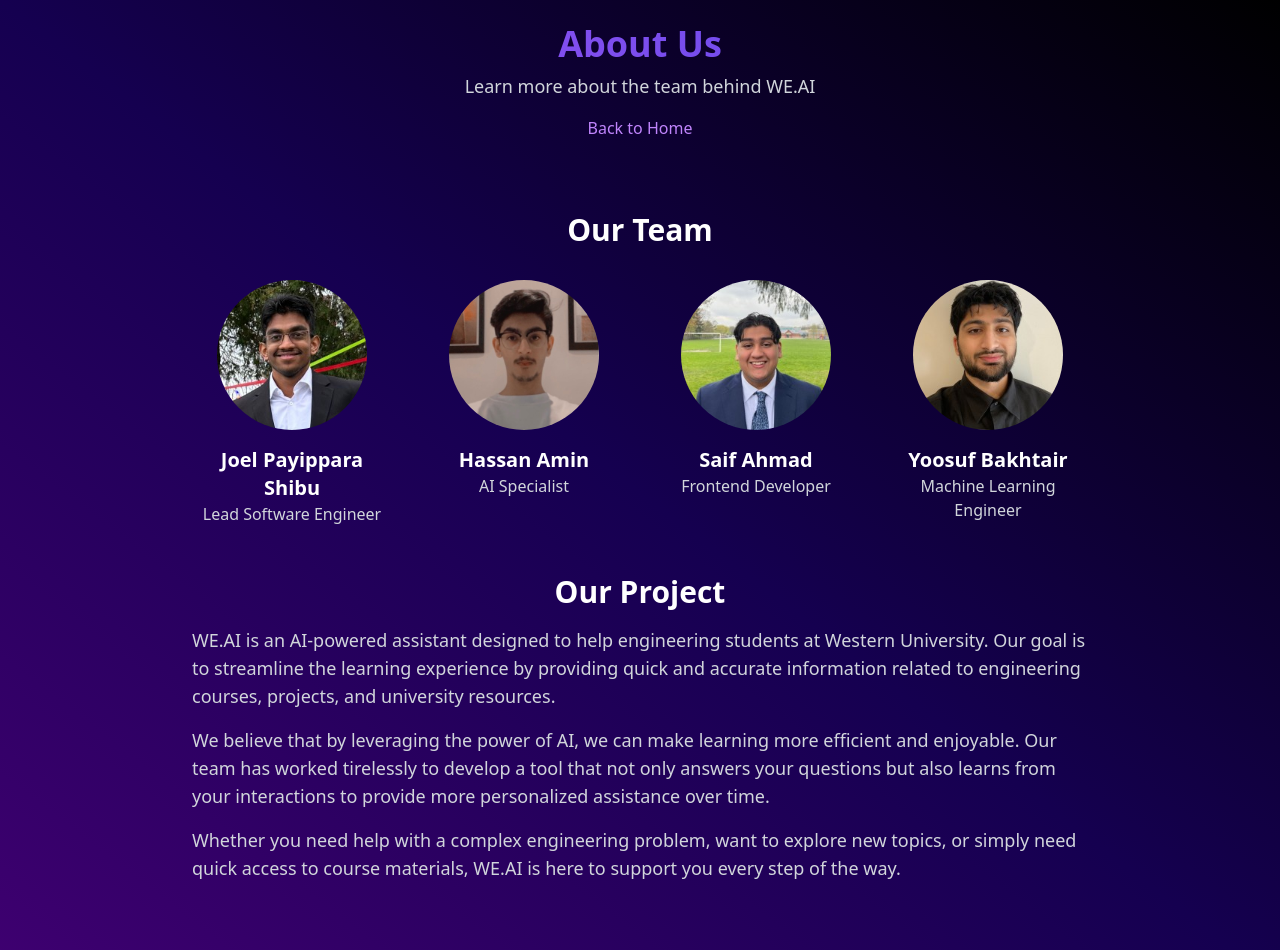
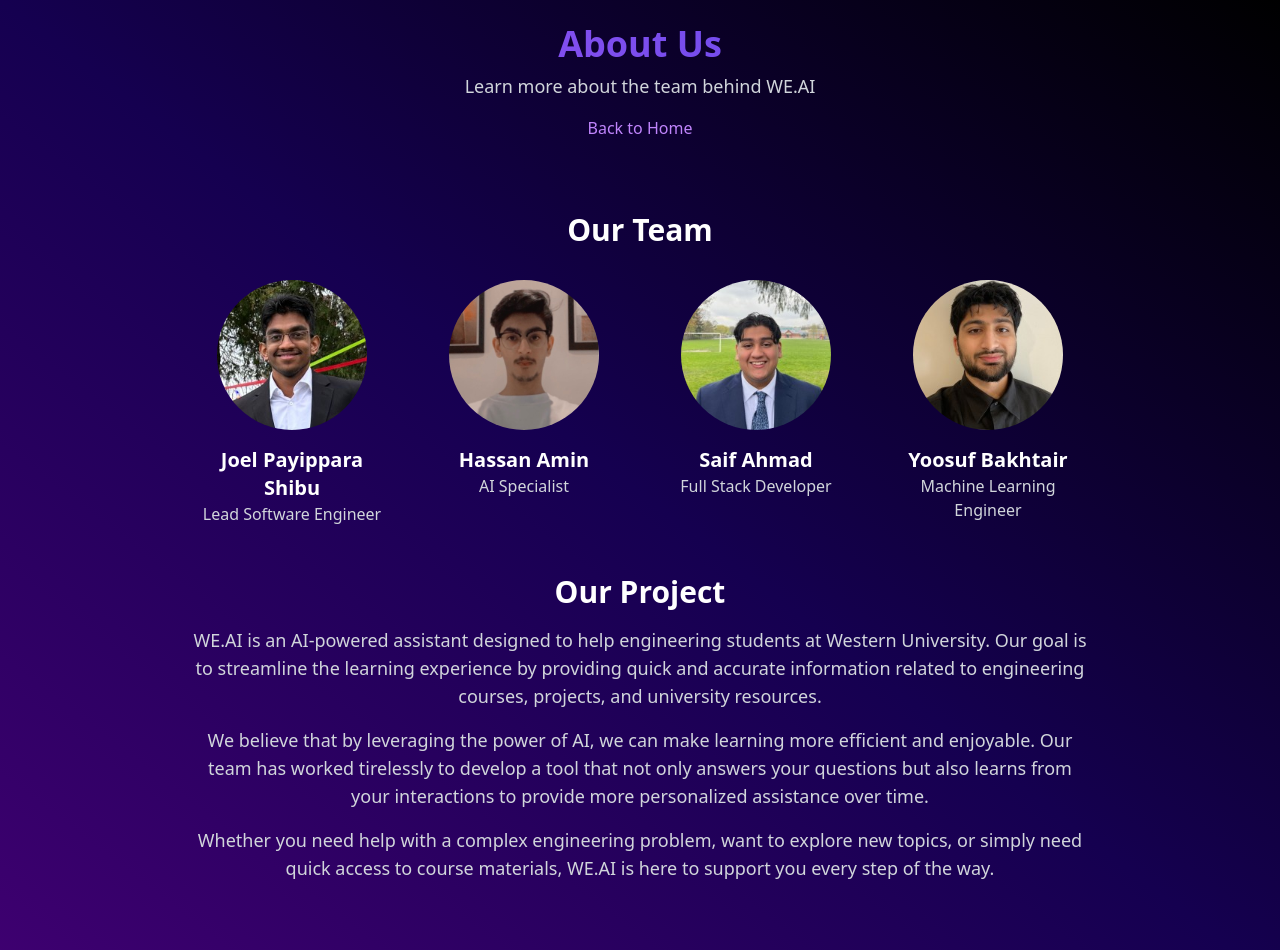
Before and after one commit to jpayippa/WE.AI, a Next.js app in the folder app/: page /about in a window 1280 px wide. Shown: the top 950 px of the page. Built offline with nearby package versions, Linux system fonts and the light colour scheme.

Commit message:
Update About Us page to reflect role change for Saif Ahmad and center-align project descriptions

```diff
--- a/app/pages/about.js
+++ b/app/pages/about.js
@@ -57,7 +57,7 @@
                 className="rounded-full mx-auto"
               />
               <h3 className="mt-4 text-xl font-bold">Saif Ahmad</h3>
-              <p className="text-gray-300">Frontend Developer</p>
+              <p className="text-gray-300">Full Stack Developer</p>
             </div>
             {/* Team Member 4 */}
             <div className="text-center">
@@ -77,13 +77,13 @@
         {/* Project Section */}
         <section className="max-w-4xl mx-auto mt-12">
           <h2 className="text-3xl font-bold text-center">Our Project</h2>
-          <p className="mt-4 text-lg text-gray-300">
+          <p className="mt-4 text-lg text-gray-300 text-center">
             WE.AI is an AI-powered assistant designed to help engineering students at Western University. Our goal is to streamline the learning experience by providing quick and accurate information related to engineering courses, projects, and university resources.
           </p>
-          <p className="mt-4 text-lg text-gray-300">
+          <p className="mt-4 text-lg text-gray-300 text-center">
             We believe that by leveraging the power of AI, we can make learning more efficient and enjoyable. Our team has worked tirelessly to develop a tool that not only answers your questions but also learns from your interactions to provide more personalized assistance over time.
           </p>
-          <p className="mt-4 text-lg text-gray-300">
+          <p className="mt-4 text-lg text-gray-300 text-center">
             Whether you need help with a complex engineering problem, want to explore new topics, or simply need quick access to course materials, WE.AI is here to support you every step of the way.
           </p>
         </section>
```
